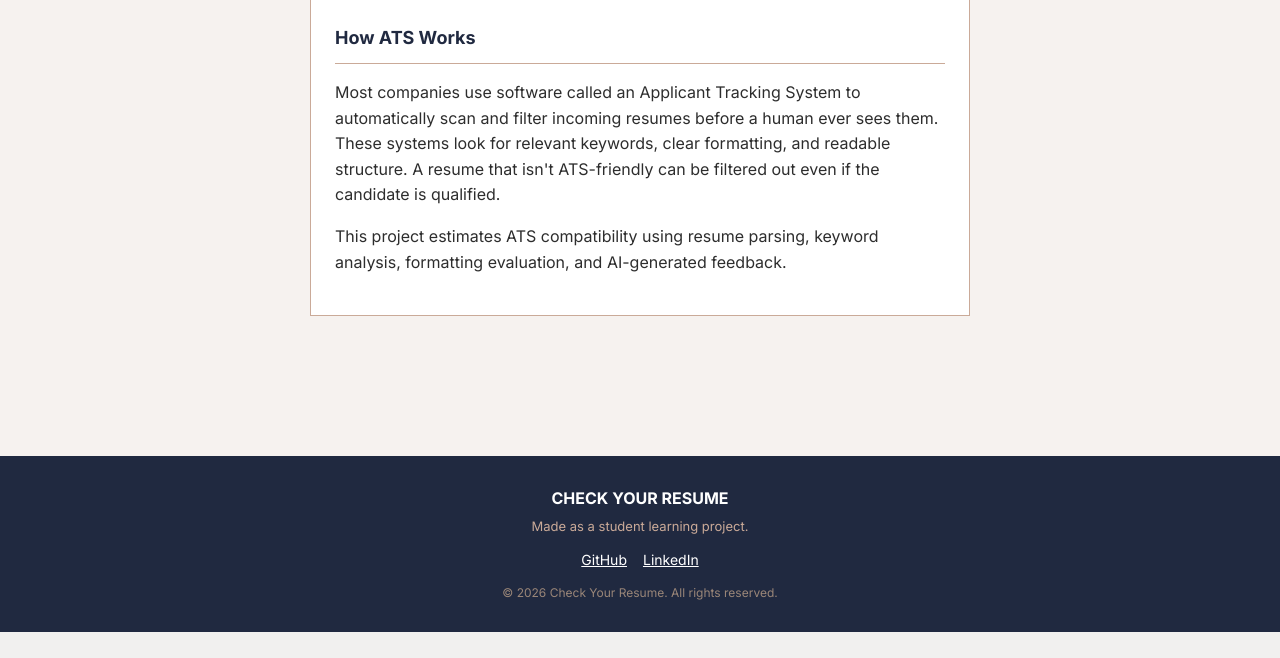
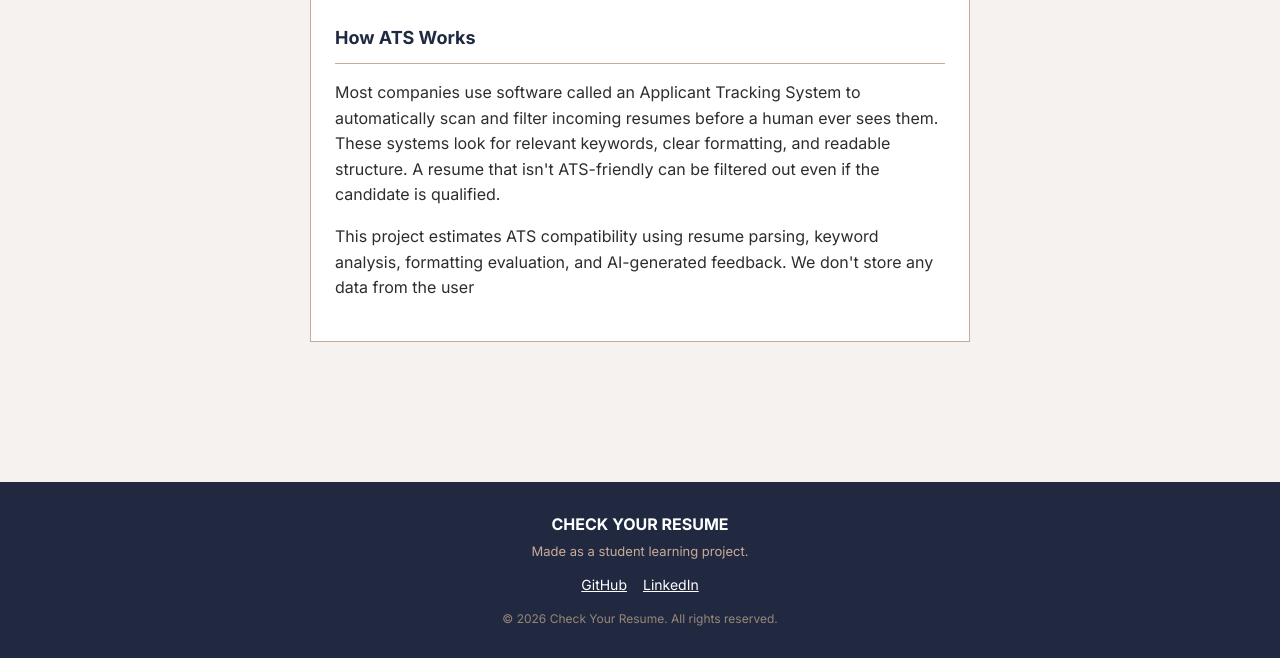
Before and after one commit to codepiyusss/ATS-Check, a Flask app: page /about in a window 1280 px wide. Shown: the part 629-1287 px from the top of the page. Before the commit the page ends 1261 px from the top, so only its background shows below. Run offline with Flask 3, Linux system fonts and the light colour scheme.

Commit message:
Update about.html to specify data storage policy
Clarified that user data is not stored.

```diff
--- a/templates/about.html
+++ b/templates/about.html
@@ -39,7 +39,7 @@
       <p>
         This project estimates ATS compatibility using resume parsing,
         keyword analysis, formatting evaluation, and AI-generated
-        feedback.
+        feedback. We don't store any data from the user
       </p>
     </div>
 
```
